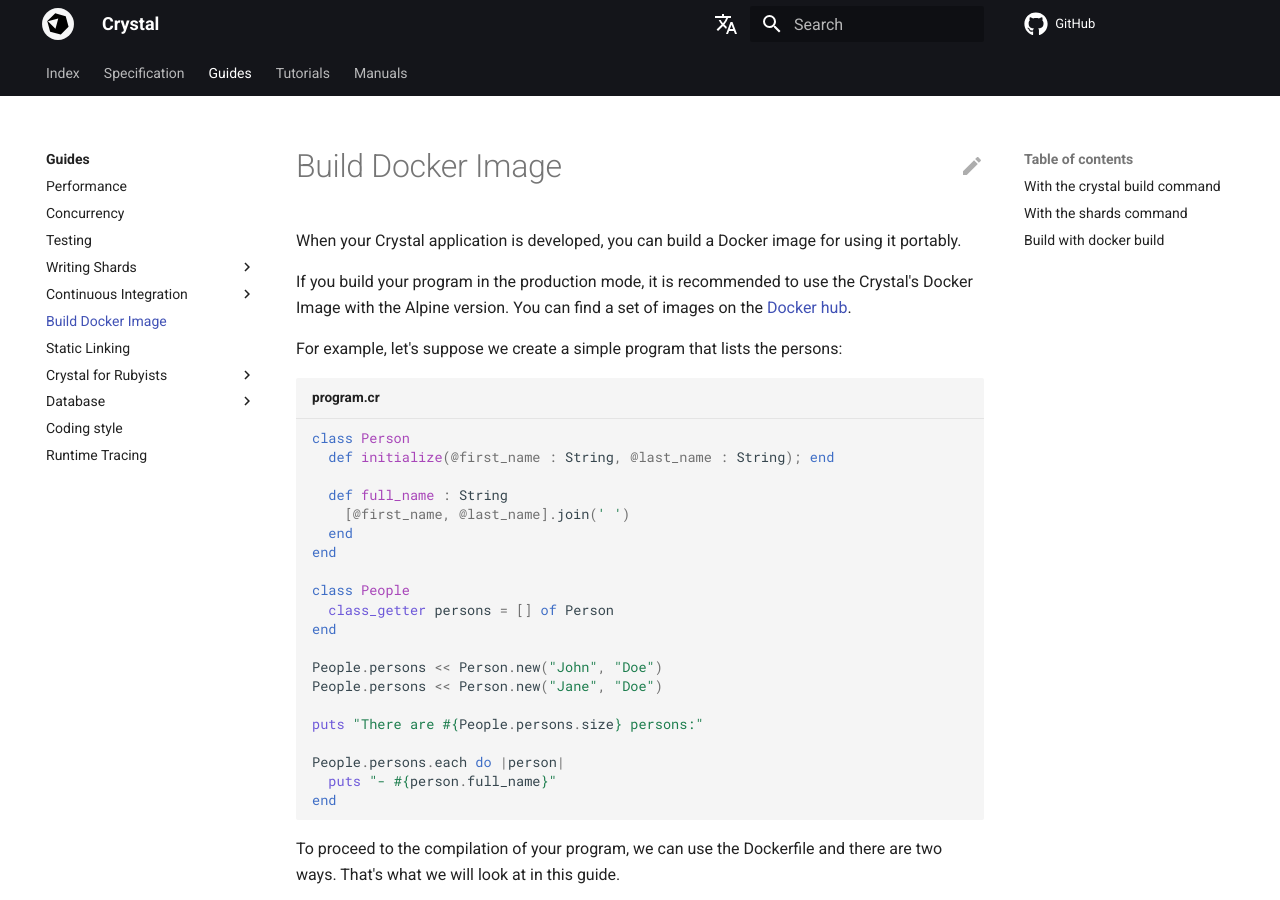
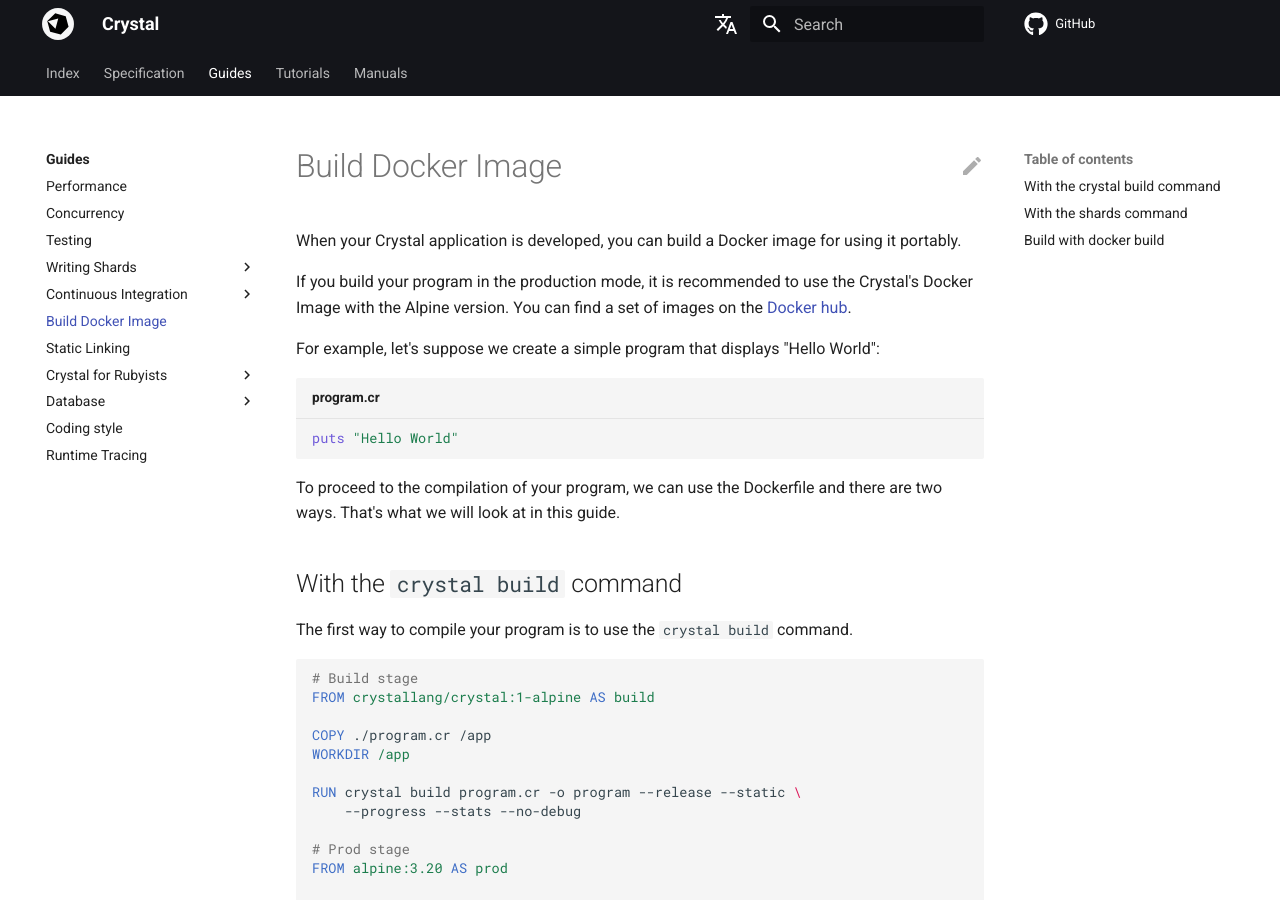
Before and after one commit to crystal-lang/crystal-book, an MkDocs documentation site: the page built from docs/guides/build_docker_image.md, in a window 1280 px wide and 900 px high. Built offline with MkDocs 1.6.1 and Material for MkDocs 9.7.7, drawn with Linux system fonts in a browser that asks for light colours; nearby versions of some CDN libraries; library files that are not in the unit come from our copies; comment, search, counter and statistics services are not loaded; the version menu is left out.

Commit message:
Change the example code

````diff
--- a/docs/guides/build_docker_image.md
+++ b/docs/guides/build_docker_image.md
@@ -4,29 +4,10 @@ When your Crystal application is developed, you can build a Docker image for usi
 
 If you build your program in the production mode, it is recommended to use the Crystal's Docker Image with the Alpine version. You can find a set of images on the [Docker hub](https://hub.docker.com/r/crystallang/crystal/tags?name=1-alpine).
 
-For example, let's suppose we create a simple program that lists the persons:
+For example, let's suppose we create a simple program that displays "Hello World":
 
 ```cr title="program.cr"
-class Person
-  def initialize(@first_name : String, @last_name : String); end
-
-  def full_name : String
-    [@first_name, @last_name].join(' ')
-  end
-end
-
-class People
-  class_getter persons = [] of Person
-end
-
-People.persons << Person.new("John", "Doe")
-People.persons << Person.new("Jane", "Doe")
-
-puts "There are #{People.persons.size} persons:"
-
-People.persons.each do |person|
-  puts "- #{person.full_name}"
-end
+puts "Hello World"
 ```
 
 To proceed to the compilation of your program, we can use the Dockerfile and there are two ways. That's what we will look at in this guide.
````
